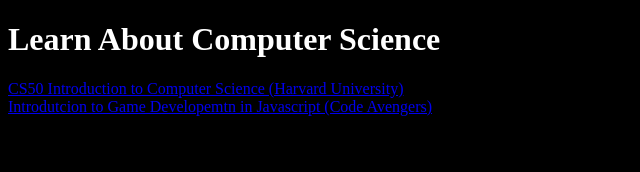
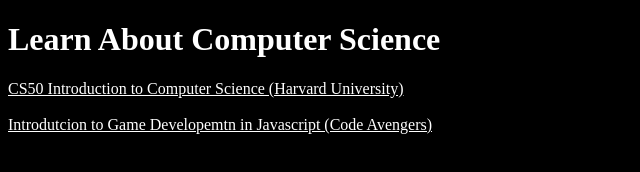
Before and after one commit to gregman4/gregman4.github.io, a plain HTML site: page cs/index.html in a window 1280 px wide. Shown: the whole page, without its empty margins (0-640 px from the left). Drawn offline with Linux system fonts and the light colour scheme.

Commit message:
Update index.html

```diff
--- a/cs/index.html
+++ b/cs/index.html
@@ -3,11 +3,21 @@
 <head>
 <meta http-equiv="Content-Type" content="text/html; charset=UTF-8" />
 <title>Computer Science Courses</title>
+<style>
+body {
+  background-color:#000;
+  color:#fff;
+}
+
+a {
+    color:#fff;
+}
+</style>
 </head>
-<body style="background-color:#000; color:#fff;">
+<body>
   <h1>Learn About Computer Science</h1>
 <a href="https://www.edx.org/course/introduction-computer-science-harvardx-cs50x">CS50 Introduction to Computer Science (Harvard University)</a>
-<br/>
+<br/><br />
 <a href="https://www.codeavengers.com/javascript/100#1.1">Introdutcion to Game Developemtn in Javascript (Code Avengers)</a>
 </body>
 </html>
```
